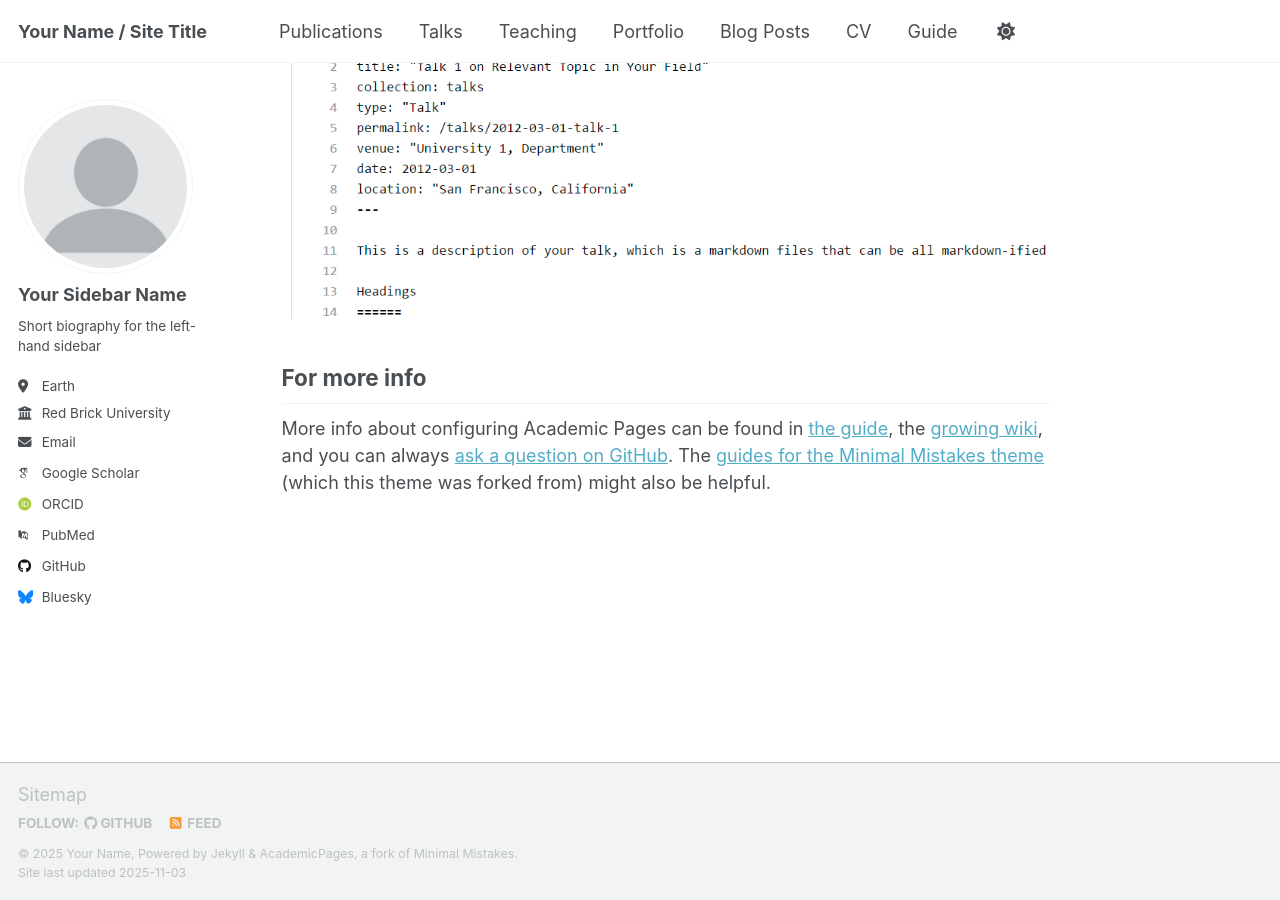
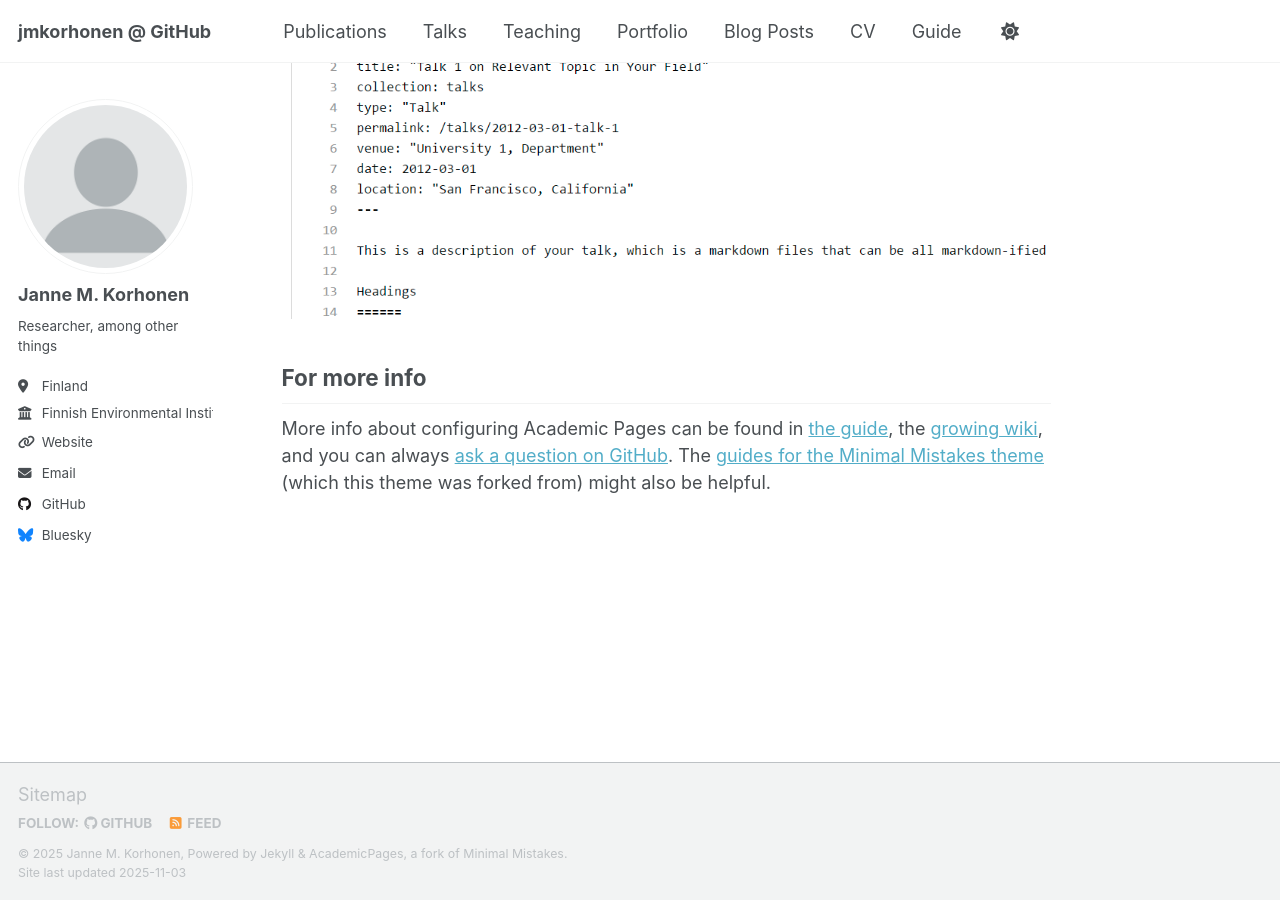
Before and after one commit to jmkorhonen/jmkorhonen.github.io, a Jekyll site: the page built from _pages/about.md, in a window 1280 px wide and 900 px high, scrolled down 2880 px. Built offline with Jekyll 4.4.1, drawn with Linux system fonts in a browser that asks for light colours; some web fonts are replaced; a script that is not in the unit is left out.

Commit message:
Modify personal details in _config.yml
Updated personal information and links in the configuration file.

```diff
--- a/_config.yml
+++ b/_config.yml
@@ -9,14 +9,14 @@
 # Basic Site Settings
 locale                   : "en-US"
 site_theme               : "default" # Currently available options are "default", "air"
-title                    : "Your Name / Site Title"
+title                    : "jmkorhonen @ GitHub"
 title_separator          : "-"
-name                     : &name "Your Name"
-description              : &description "Your Name's academic portfolio"   # Update this with a general description of your site, this is the default if not overridden by a page
-url                      : https://academicpages.github.io # The base hostname & protocol for your site e.g. "https://[your GitHub username].github.io",
+name                     : &name "Janne M. Korhonen"
+description              : &description "Janne's GitHub Pages"   # Update this with a general description of your site, this is the default if not overridden by a page
+url                      : https://jmkorhonen.github.io # The base hostname & protocol for your site e.g. "https://[your GitHub username].github.io",
                                                            # or if you already have some other page hosted on Github then use "https://[your GitHub username].github.io/[Your Repo Name]"
 baseurl                  : "" # the subpath of your site, e.g. "/blog"
-repository               : "academicpages/academicpages.github.io"
+repository               : "jmkorhonen/jmkorhonen.github.io"
 
 # Site Author - The following control what appear as part of the author content on the side bar.
 #               If a field is blank the icon and link will not appear, otherwise it will be shown.
@@ -24,60 +24,60 @@ repository               : "academicpages/academicpages.github.io"
 author:
   # Biographic information
   avatar           : "profile.png"
-  name             : "Your Sidebar Name"
+  name             : "Janne M. Korhonen"
   pronouns         : # example: "she/her"
-  bio              : "Short biography for the left-hand sidebar"
-  location         : "Earth"
-  employer         : "Red Brick University"
-  uri              : # URL
-  email            : "none@example.org"
+  bio              : "Researcher, among other things"
+  location         : "Finland"
+  employer         : "Finnish Environmental Institute (Syke)"
+  uri              : "https://www.syke.fi/en"
+  email            : "janne.korhonen@syke.fi"
 
   # Academic websites
-  academia         : # URL
-  arxiv            : # URL - Update with the correct link to your profile
-  googlescholar    : "https://scholar.google.com/citations?user=PS_CX0AAAAAJ"
-  inspire-hep      : # URL
-  impactstory      : # URL
-  orcid            : "https://orcid.org/yourorcidurl"
-  semantic         : # URL
-  pubmed           : "https://www.ncbi.nlm.nih.gov/pubmed/?term=john+snow"
-  researchgate     : # URL
-  scopus           : # URL
+  # academia         : # URL
+  # arxiv            : # URL - Update with the correct link to your profile
+  # googlescholar    : "https://scholar.google.com/citations?user=PS_CX0AAAAAJ"
+  # inspire-hep      : # URL
+  # impactstory      : # URL
+  # orcid            : "https://orcid.org/yourorcidurl"
+  # semantic         : # URL
+  # pubmed           : "https://www.ncbi.nlm.nih.gov/pubmed/?term=john+snow"
+  # researchgate     : # URL
+  # scopus           : # URL
 
   # Repositories and software development
-  bitbucket        : # Username - Update with your username on the site
-  codepen          : # Username
-  dribbble         : # Username
-  github           : "academicpages"
-  kaggle           : # Username
-  stackoverflow    : # User number or user number and name (i.e., use "1" or "1/jeff-atwood")
+  # bitbucket        : # Username - Update with your username on the site
+  # codepen          : # Username
+  # dribbble         : # Username
+  github           : "jmkorhonen"
+  # kaggle           : # Username
+  # stackoverflow    : # User number or user number and name (i.e., use "1" or "1/jeff-atwood")
 
   # Social media
-  artstation       : # Username
-  bluesky          : "bsky.app" # Replace this with you Bluesky username
-  facebook         : # Username
-  flickr           : # Username
-  foursquare       : # Username
-  goodreads        : # Username
-  google_plus      : # Username
-  keybase          : # Username
-  instagram        : # Username
-  lastfm           : # Username
+  # artstation       : # Username
+  bluesky          : "@jmkorhonen.fi" # Replace this with you Bluesky username
+  # facebook         : # Username
+  # flickr           : # Username
+  # foursquare       : # Username
+  # goodreads        : # Username
+  # google_plus      : # Username
+  # keybase          : # Username
+  # instagram        : # Username
+  # lastfm           : # Username
   linkedin         : # Username
-  mastodon         : # URL
-  medium           : # URL
-  pinterest        : # Username
-  soundcloud       : # Username
-  steam            : # Username
-  telegram         : # URL
-  tumblr           : # Username
-  twitter          : # Username for X / Twitter
-  vine             : # Username
-  weibo            : # Username
-  wikipedia        : # Username
-  xing             : # Username
-  youtube          : # Username
-  zhihu            : # Username
+  # mastodon         : # URL
+  # medium           : # URL
+  # pinterest        : # Username
+  # soundcloud       : # Username
+  # steam            : # Username
+  # telegram         : # URL
+  # tumblr           : # Username
+  # twitter          : # Username for X / Twitter
+  # vine             : # Username
+  # weibo            : # Username
+  # wikipedia        : # Username
+  # xing             : # Username
+  # youtube          : # Username
+  # zhihu            : # Username
 
 # Publication Category - The following the list of publication categories and their headings
 publication_category:
```
